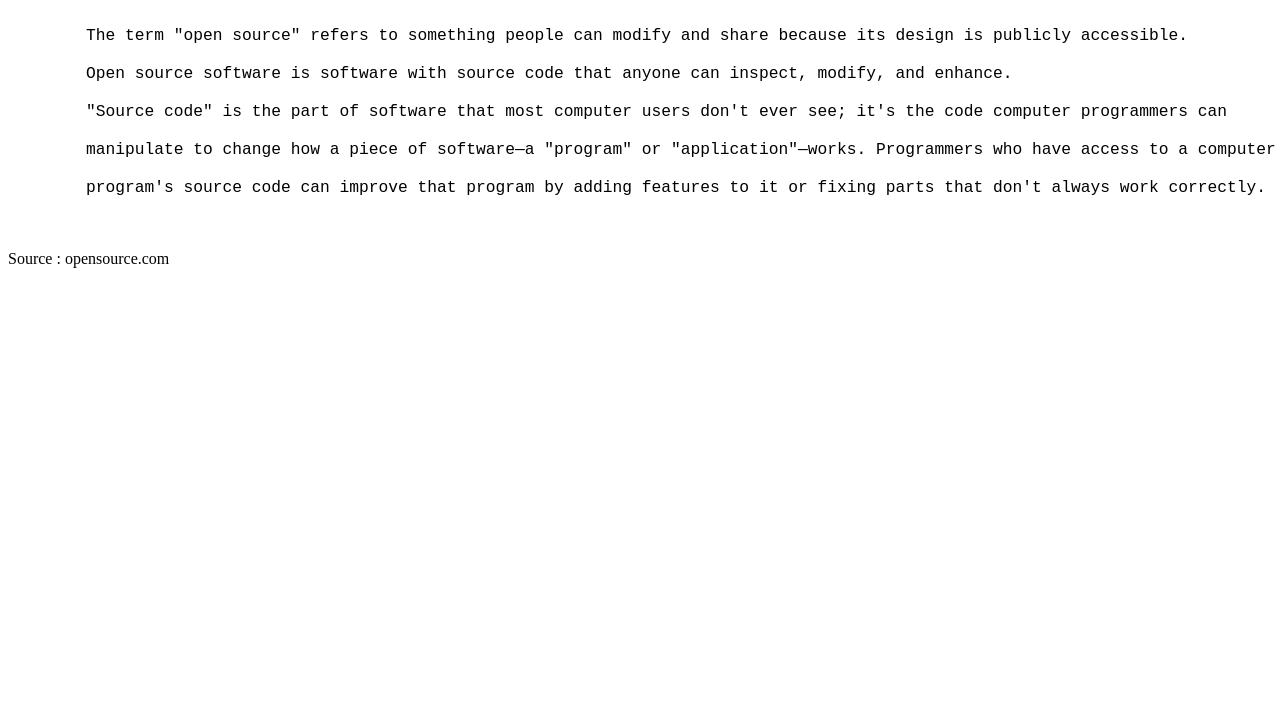
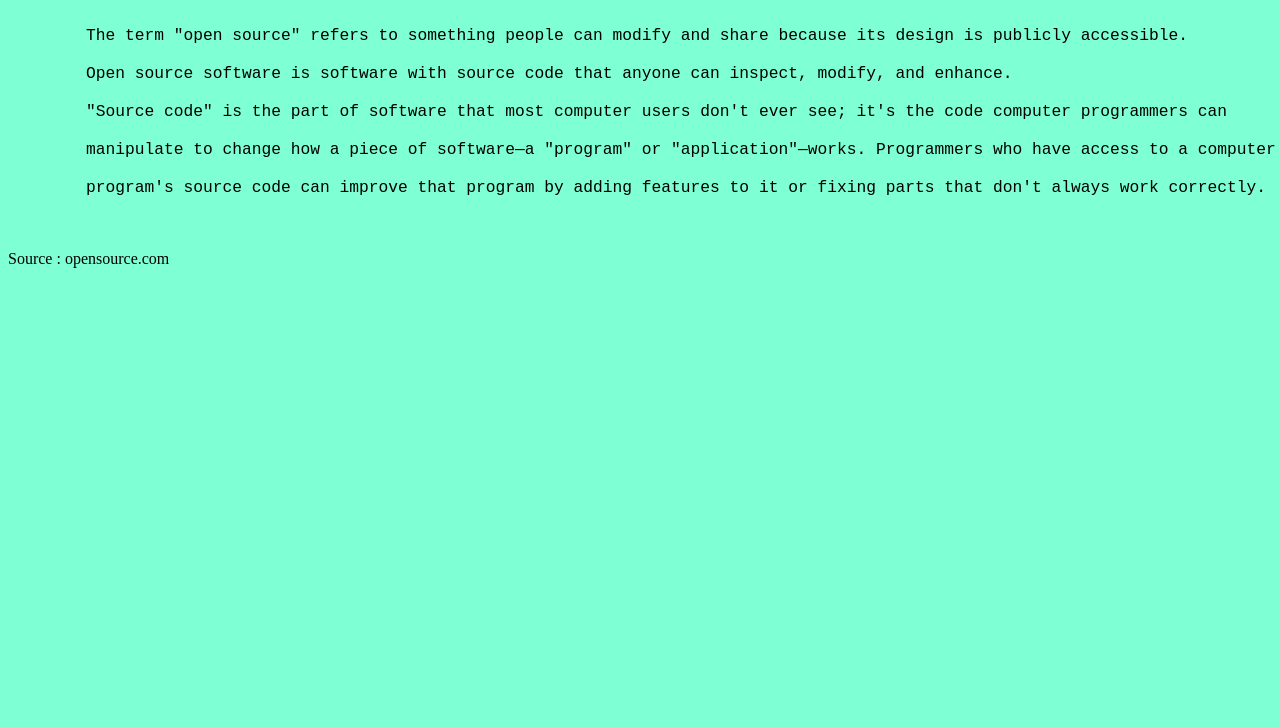
Before and after one commit to pesos/qr-challenge-1, a plain HTML site: page www/index.html in a window 1280 px wide. Shown: the part 73-800 px from the top of the page. Drawn offline with Linux system fonts and the light colour scheme.

Commit message:
Fixed bugs in script.js

```diff
--- a/www/script.js
+++ b/www/script.js
@@ -1,2 +1,2 @@
-var a = document.getElementByTagName("body")[0];
-a.style.background-color = "aquamarine";
+var a = document.getElementsByTagName("body")[0];
+a.style.backgroundColor = "aquamarine";
```
Also changed, not shown: www/index.html (line endings or trailing spaces).
